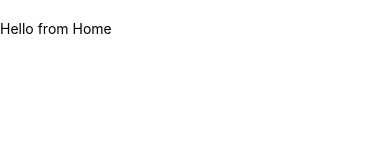
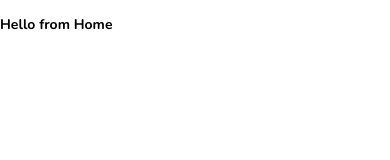
Before and after one commit to kosarc/ReviewApp-React-Native, a React Native app: screen / in a window 390 px wide. Shown: the top 160 px of the page. Built offline with nearby package versions, Linux system fonts and the light colour scheme.

Commit message:
created a global styles

```diff
--- a/App.js
+++ b/App.js
@@ -1,8 +1,9 @@
 import { useEffect, useCallback } from "react";
-import { View, StyleSheet } from "react-native";
+import { View } from "react-native";
 import { useFonts } from "expo-font";
 import * as SplashScreen from "expo-splash-screen";
 import Home from "./components/Home";
+import GlobalStyles from "./styles/GlobalStyles";
 
 export default function App() {
   const [fontsLoaded] = useFonts({
@@ -28,14 +29,8 @@ export default function App() {
   }
 
   return (
-    <View style={styles.container}>
+    <View style={GlobalStyles.container} onLayout={onLayoutRootView}>
       <Home />
     </View>
   );
 }
-
-const styles = StyleSheet.create({
-  container: {
-    marginTop: 20,
-  },
-});
--- a/components/Home.js
+++ b/components/Home.js
@@ -1,8 +1,9 @@
 import { View, Text } from "react-native";
+import GlobalStyles from "../styles/GlobalStyles";
 function Home() {
   return (
-    <View>
-      <Text>Hello from Home</Text>
+    <View style={GlobalStyles.home}>
+      <Text style={GlobalStyles.title_text}>Hello from Home</Text>
     </View>
   );
 }
--- /dev/null
+++ b/styles/GlobalStyles.js
@@ -0,0 +1,12 @@
+import { StyleSheet } from "react-native";
+
+const GlobalStyles = StyleSheet.create({
+  container: {
+    marginTop: 15,
+  },
+  title_text: {
+    fontFamily: "nunito-bold",
+  },
+});
+
+export default GlobalStyles;
```
